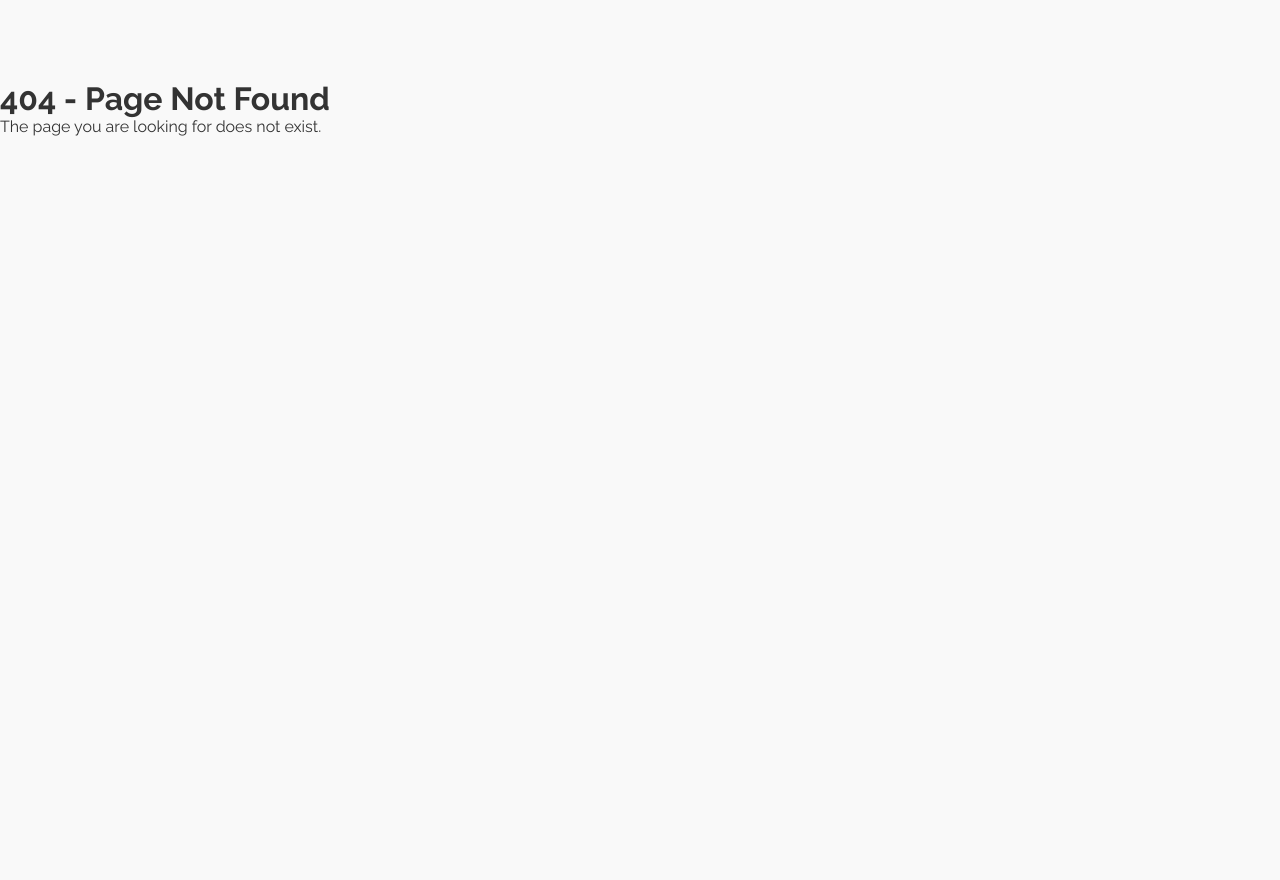
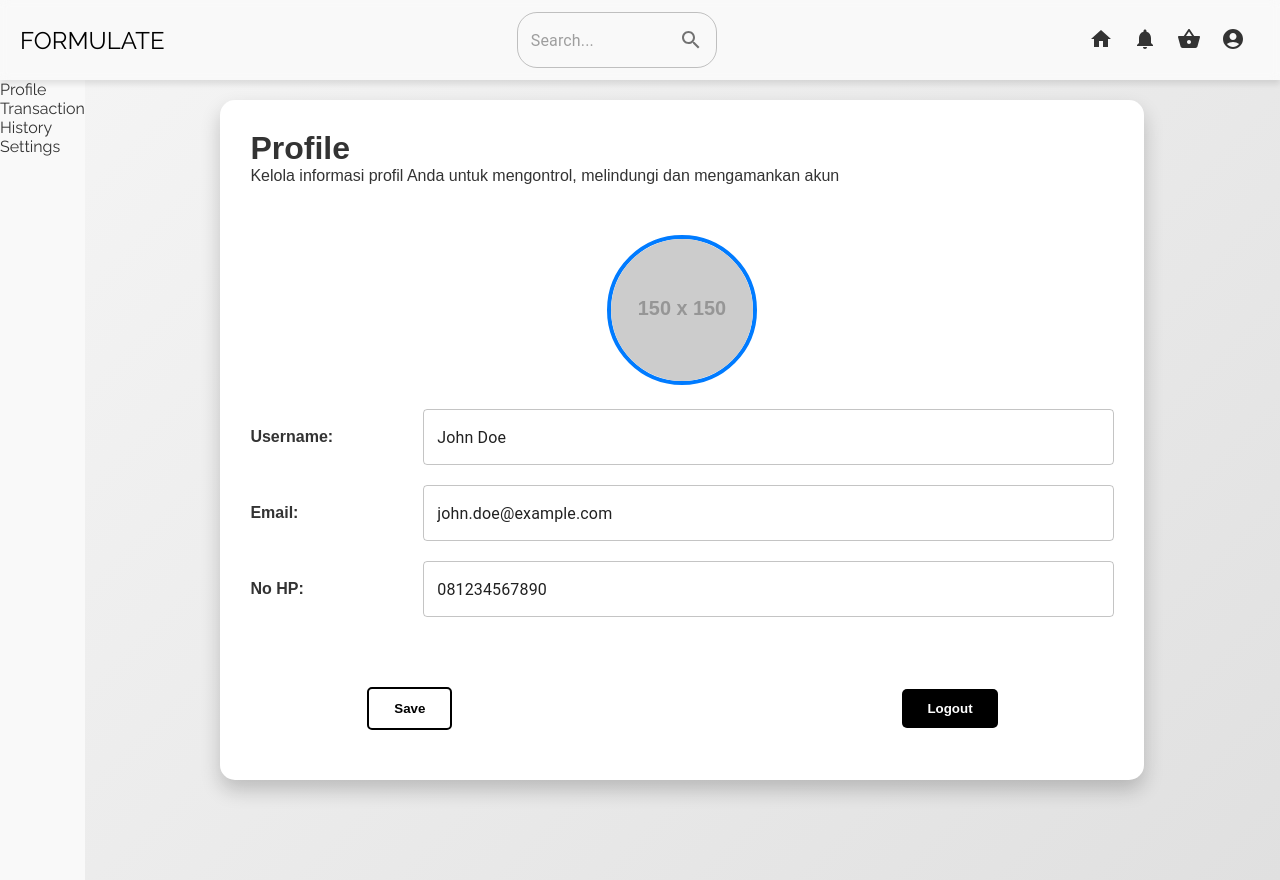
Before and after one commit to KorD32/Tugas-Pengembangan-Aplikasi-Web, a React (Create React App) app in the folder formulate/: page /profile in a window 1280 px wide. Before the commit this address had no page. Before the commit the page ends 800 px from the top, so only its background shows below. Built offline with nearby package versions, Linux system fonts and the light colour scheme.

Commit message:
Added Profile page, Added Route, Fix Headerhome

```diff
--- a/formulate/src/component/HeaderHome.js
+++ b/formulate/src/component/HeaderHome.js
@@ -2,6 +2,11 @@ import React, { useState } from "react";
 import "../style/headerhome.css";
 import SearchIcon from '@mui/icons-material/Search';
 import { InputAdornment, TextField } from '@mui/material';
+import Notification from "./Notification";
+import ShoppingBasketIcon from '@mui/icons-material/ShoppingBasket';
+import AccountCircleIcon from '@mui/icons-material/AccountCircle';
+import { Link } from "react-router-dom";
+import HomeIcon from '@mui/icons-material/Home';
 
 export const HeaderHome = () => {
     const [isFocused, setIsFocused] = useState(false);
@@ -9,7 +14,7 @@ export const HeaderHome = () => {
     return (
         <header className="header-home">
             <div className="container">
-                <p className="brand">FORMULATE</p>
+                <Link to="/" className="brand">FORMULATE</Link>
                 <div className="search-box">
                     <TextField
                         placeholder="Search..."
@@ -30,6 +35,12 @@ export const HeaderHome = () => {
                         }}
                     />
                 </div>
+                <div className="icons">
+                    <Link to="/home"> <HomeIcon className="icon-home" /> </Link>
+                    <Notification />
+                    <Link to="/keranjang"> <ShoppingBasketIcon className="icon-basket"/> </Link>
+                    <Link to="/profile"> <AccountCircleIcon className="icon-profile" /> </Link>
+                </div>
             </div>
         </header>
     );
--- /dev/null
+++ b/formulate/src/component/Notification.js
@@ -0,0 +1,48 @@
+import React, { useState } from 'react';
+import { Popover, List, ListItem, ListItemText } from '@mui/material';
+import NotificationsIcon from '@mui/icons-material/Notifications';
+import Notifications from '../data/Notifications'; // Adjust the path as necessary
+import "../style/headerhome.css";
+
+const Notification = () => {
+    const [anchorEl, setAnchorEl] = useState(null);
+
+    const handleClick = (event) => {
+        setAnchorEl(event.currentTarget);
+    };
+
+    const handleClose = () => {
+        setAnchorEl(null);
+    };
+
+    const open = Boolean(anchorEl);
+
+    return (
+        <div>
+            <NotificationsIcon className="icon notification" onClick={handleClick} />
+            <Popover
+                open={open}
+                anchorEl={anchorEl}
+                onClose={handleClose}
+                anchorOrigin={{
+                    vertical: 'bottom',
+                    horizontal: 'center',
+                }}
+                transformOrigin={{
+                    vertical: 'top',
+                    horizontal: 'center',
+                }}
+            >
+                <List>
+                    {Notifications.map((notification) => (
+                        <ListItem button key={notification.id} onClick={handleClose}>
+                            <ListItemText primary={notification.message} />
+                        </ListItem>
+                    ))}
+                </List>
+            </Popover>
+        </div>
+    );
+};
+
+export default Notification;
--- /dev/null
+++ b/formulate/src/data/Notifications.js
@@ -0,0 +1,16 @@
+const Notifications = [
+    {
+        id: 1,
+        message: "Barang telah sampai"
+    },
+    {
+        id: 2,
+        message: "Cek diskonmu sekarang"
+    },
+    {
+        id: 3,
+        message: "Rekomendasi produk terbaru!"
+    }
+]
+
+export default Notifications;
--- a/formulate/src/index.js
+++ b/formulate/src/index.js
@@ -4,6 +4,7 @@ import './index.css';
 import reportWebVitals from './reportWebVitals';
 import { BrowserRouter } from 'react-router-dom';
 import App from './App';
+import { HeaderHome } from './component/HeaderHome';
 
 const root = ReactDOM.createRoot(document.getElementById('root'));
 
--- /dev/null
+++ b/formulate/src/page/Profile.js
@@ -0,0 +1,72 @@
+import React, { useState } from "react";
+import { HeaderHome } from "../component/HeaderHome";
+import "../style/profile.css"; // Create a CSS file for styling
+import { TextField } from "@mui/material";
+
+export const Profile = () => {
+    const [user, setUser] = useState({
+        username: "John Doe",
+        email: "john.doe@example.com",
+        nomor_telepon: "081234567890",
+        profilePicture: "https://via.placeholder.com/150", // Placeholder image
+    });
+
+    const handleNameChange = (event) => {
+        setUser({ ...user, name: event.target.value });
+    };
+
+    return (
+        <div style={{ display: 'flex' }}>
+            <div className="side-navigation">
+                <ul>
+                    <li><a href="#profile">Profile</a></li>
+                    <li><a href="#transaction">Transaction</a></li>
+                    <li><a href="#history">History</a></li>
+                    <li><a href="#settings">Settings</a></li>
+                </ul>
+            </div>
+            <div className="profile-page" style={{ flex: 1 }}>
+                <HeaderHome />
+                <div className="profile-container">
+                    <div className="profile-title">
+                        <h1>Profile</h1>
+                        <p>Kelola informasi profil Anda untuk mengontrol, melindungi dan mengamankan akun</p>
+                    </div>
+                    <div className="profile-header">
+                        <img src={user.profilePicture} alt="Profile" className="profile-picture" />
+                        <div className="informasi">
+                            <p className="title">Username:</p>
+                            <TextField
+                                variant="outlined"
+                                value={user.username}
+                                onChange={handleNameChange}
+                                className="text-input"
+                            />
+                        </div>
+                        <div className="informasi">
+                            <p className="title">Email:</p>
+                            <TextField
+                                variant="outlined"
+                                value={user.email}
+                                onChange={handleNameChange}
+                                className="text-input"
+                            />
+                        </div>
+                        <div className="informasi">
+                            <p className="title">No HP:</p>
+                            <TextField
+                                variant="outlined"
+                                value={user.nomor_telepon}
+                                onChange={handleNameChange}
+                                className="text-input"
+                            />
+                        </div>
+                        <div className="profile-actions"></div>
+                            <button className="save-button" onClick={() => alert('Profile saved!')}>Save</button>
+                            <button className="logout-button" onClick={() => alert('Logged out!')}>Logout</button>
+                        </div>
+                    </div>
+                </div>
+            </div>
+    );
+};
--- a/formulate/src/routes/Routesutils.js
+++ b/formulate/src/routes/Routesutils.js
@@ -2,13 +2,15 @@ import { Route, Routes } from "react-router-dom";
 import { Dashboard } from "../page/Dasboard";
 import { Login } from "../page/Login";
 import NotFound from "../page/NotFound";
+import { Profile } from "../page/Profile";
 
 function Routesutils() {
     return (
         <Routes>
-            <Route path="/login/" element={<Login />} />
             <Route path="/" element={<Dashboard />} />
             <Route path="*" element={<NotFound />} />
+            <Route path="/login/" element={<Login />} />
+            <Route path="/profile/" element={<Profile />} />
 
         </Routes>
     );
--- a/formulate/src/style/headerhome.css
+++ b/formulate/src/style/headerhome.css
@@ -7,14 +7,37 @@
     padding: 0 20px;
     box-shadow: 0 4px 6px rgba(0, 0, 0, 0.1);
 }
+
 .brand {
     font-family: 'Raleway', Arial, sans-serif;
     font-size: 24px;
     font-weight: 500;
 }
+
 .container {
     display: flex;
     justify-content: space-between;
     align-items: center;
     width: 100%;
 }
+
+
+.icons {
+    color: #333;
+    cursor: pointer;
+    transition: color 0.3s;
+    margin-right: 15px;
+    align-items: center;
+    display: flex;
+    font-size: 32px;
+}
+.icon-basket {
+    margin: 0 20px;
+}
+.icon-home {
+    margin: 0 20px;
+}
+a {
+    color: inherit;
+    text-decoration: none;
+}
--- /dev/null
+++ b/formulate/src/style/profile.css
@@ -0,0 +1,146 @@
+/* profile.css */
+.profile-page {
+    display: flex;
+    flex-direction: column;
+    align-items: center;
+    padding: 20px;
+    background: linear-gradient(135deg, #f4f4f4, #e0e0e0);
+    min-height: 100vh;
+    font-family: 'Arial', sans-serif;
+}
+
+.profile-title{
+    text-align: left;
+    margin-bottom: 50px;
+}
+
+.profile-container {
+    background: white;
+    border-radius: 15px;
+    box-shadow: 0 10px 20px rgba(0, 0, 0, 0.2);
+    padding: 30px;
+    width: 100%;
+    max-width: 80%;
+    text-align: center;
+    transition: transform 0.3s;
+}
+
+.profile-container:hover {
+    transform: translateY(-10px);
+}
+
+.profile-header {
+    margin-bottom: 20px;
+}
+
+.profile-picture {
+    width: 150px;
+    height: 150px;
+    border-radius: 50%;
+    object-fit: cover;
+    border: 4px solid #007bff;
+    transition: transform 0.3s;
+}
+
+.profile-picture:hover {
+    transform: scale(1.1);
+}
+
+.profile-name {
+    font-size: 28px;
+    font-weight: bold;
+    margin: 15px 0;
+    color: #333;
+}
+
+.profile-bio {
+    font-size: 18px;
+    color: #777;
+    margin-bottom: 20px;
+}
+
+.profile-details {
+    text-align: left;
+    margin: 20px 0;
+}
+
+.profile-details h2 {
+    font-size: 22px;
+    margin-bottom: 15px;
+    color: #007bff;
+}
+
+.profile-actions {
+    display: flex;
+    justify-content: space-between;
+    margin-top: 20px;
+}
+
+.edit-button, .logout-button {
+    background-color: #007bff;
+    color: white;
+    border: none;
+    border-radius: 5px;
+    padding: 12px 25px;
+    cursor: pointer;
+    transition: background-color 0.3s, transform 0.3s;
+}
+
+.edit-button:hover, .logout-button:hover {
+    background-color: #0056b3;
+    transform: scale(1.05);
+}
+.informasi {
+    display: flex;
+    justify-content: space-between;
+    margin-top: 20px;
+    font-size: 16px;
+    align-items: center;
+}
+.title{
+    margin-right: 20px;
+    font-weight: bold;
+
+}
+
+.text-input {
+    width: 80%;
+    padding: 10px;
+    border: 2px solid #ccc;
+    border-radius: 5px;
+    font-size: 16px;
+    transition: border-color 0.3s, box-shadow 0.3s;
+}
+
+.text-input:focus {
+    border-color: #007bff;
+    box-shadow: 0 0 5px rgba(0, 123, 255, 0.5);
+    outline: none;
+}
+.save-button, .logout-button {
+    border: none;
+    border-radius: 5px;
+    padding: 12px 25px;
+    cursor: pointer;
+    transition: background-color 0.3s, transform 0.3s;
+    font-weight: bold;
+}
+.logout-button {
+    background-color: black;
+    color: white;
+}
+.save-button {
+    background-color: white;
+    border: 2px solid black;
+}
+
+.save-button:hover, .logout-button:hover {
+    background-color: #333;
+    transform: scale(1.05);
+}
+button + button {
+    margin-left: 450px;
+}
+.profile-actions{
+    margin-top: 70px;
+}
```
